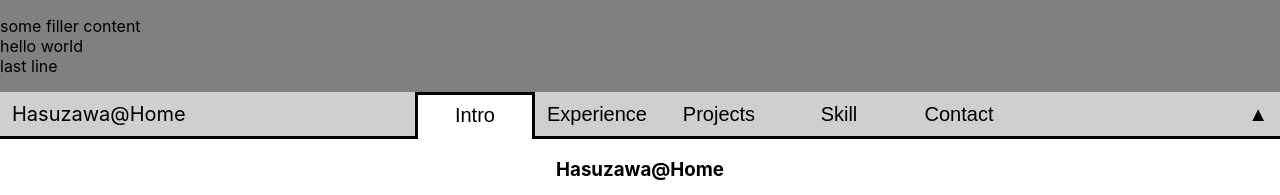
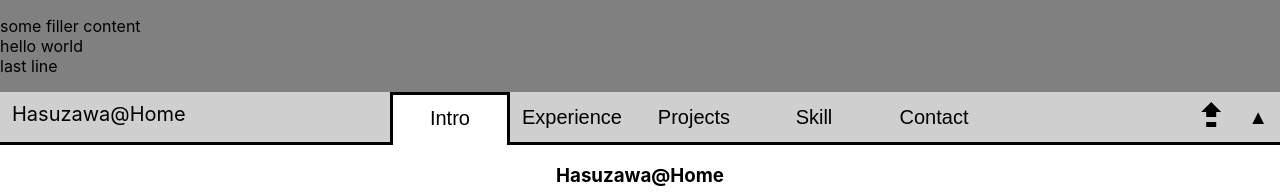
Before and after one commit to Hasuzawa/Homepage, a React (Create React App) app: page / in a window 1280 px wide. Shown: the top 195 px of the page. Built offline with nearby package versions, Linux system fonts and the light colour scheme; the HTML template or start-up script is replaced by a standard one.

Commit message:
scroll to top button

```diff
--- a/jsconfig.json
+++ b/jsconfig.json
@@ -1,6 +1,6 @@
 {
   "compilerOptions": {
-      "baseUrl": ".",
+      "baseUrl": "."
     },
   "exclude": ["node_modules", "build"]
 }
--- a/src/Components/Header.jsx
+++ b/src/Components/Header.jsx
@@ -42,6 +42,7 @@ export default class Header extends React.Component{
                 selectedTab={this.props.selectedTab}
                 buttons={this.renderButtons()}
             />
+            <ToTheTopButton />
             <button className="fold_button" onClick={this.props.handleFold}>{this.props.bannerFolded ? "▼" : "▲"}</button>
 
             {/* could place some font-change / light, dark mode switch button here etc */}
@@ -53,7 +54,7 @@ export default class Header extends React.Component{
 
 
 
-export class DropdownMenu extends React.Component{
+class DropdownMenu extends React.Component{
     constructor(props){
         super(props);
     }
@@ -69,3 +70,12 @@ export class DropdownMenu extends React.Component{
         );
     }
 }
+
+
+function ToTheTopButton(){
+    return (
+        <div className="toTheTopButton" onClick={()=>window.location.href="#root"}>
+            <div className="arrow_symbol"/>
+        </div>
+    );
+}
--- a/src/Components/style.scss
+++ b/src/Components/style.scss
@@ -185,6 +185,24 @@ $banner-height: 95px;
 }
 
 
+.toTheTopButton{
+    width: 50px;
+    height: 50px;
+    cursor: pointer;
+
+    .arrow_symbol{
+        margin: 0;
+        border: 0;
+        padding: 0;
+        width: 100%;
+        height: 100%;
+
+        background-color: black;
+
+        //clip-path: polygon(50% 20%, 30% 40%, 40% 40%, 40% 90%, 60% 90%, 60% 80%, 40% 80%, 40% 70%, 60% 70%, 60% 60%, 40% 60%, 40% 50%, 60% 50%, 60% 40%, 70% 40%);
+        clip-path: polygon(50% 20%, 30% 40%, 40% 40%, 40% 70%, 60% 70%, 60% 60%, 40% 60%, 40% 50%, 60% 50%, 60% 40%, 70% 40%);
+    }
+}
 
 
 /************************/
```
